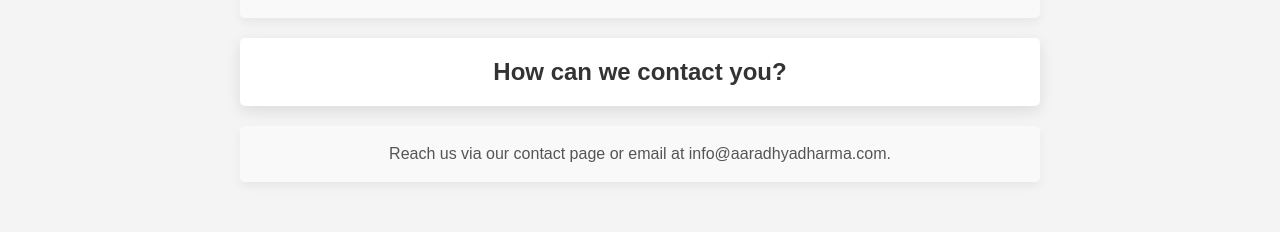
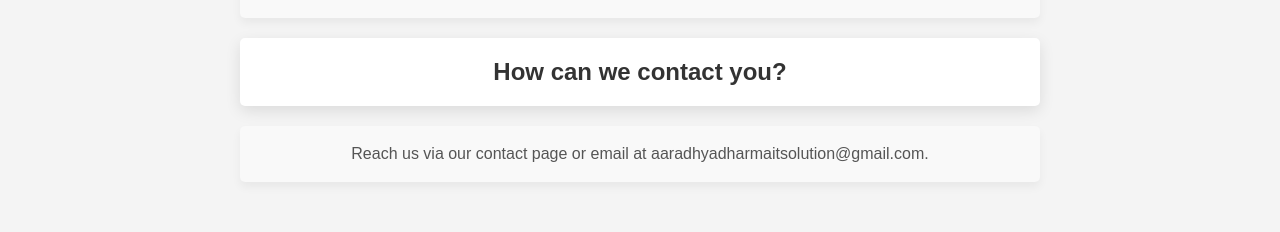
Before and after one commit to CyberAshu/aaradhyadharma-react, a React (Create React App) app: page / in a window 1280 px wide. Shown: the part 4221-4453 px from the top of the page. Built offline with nearby package versions, Linux system fonts and the light colour scheme.

Commit message:
question section update

```diff
--- a/src/pages/Home.js
+++ b/src/pages/Home.js
@@ -256,7 +256,7 @@
     </div>
     <div className="faq-item">
       <h3>How can we contact you?</h3>
-      <p>Reach us via our contact page or email at info@aaradhyadharma.com.</p>
+      <p>Reach us via our contact page or email at aaradhyadharmaitsolution@gmail.com.</p>
     </div>
     {/* Add more FAQ items similarly */}
   </div>
```
